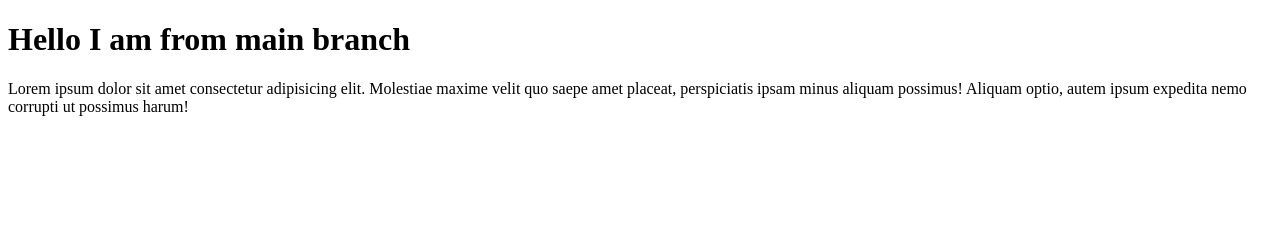
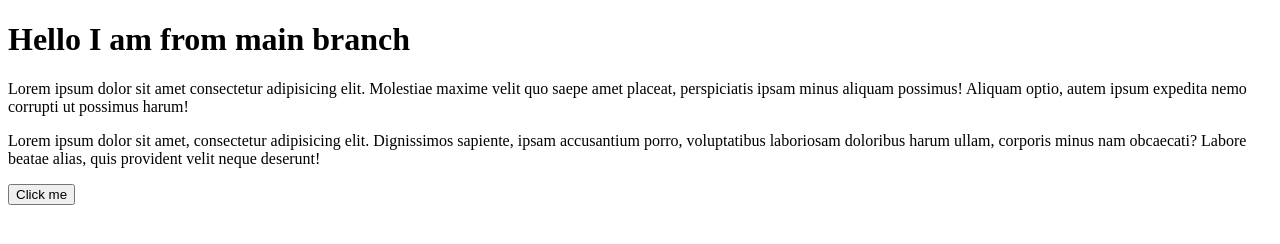
Before and after one commit to aljuned/gitHub-advance, a plain HTML site: page index.html in a window 1280 px wide. Drawn offline with Linux system fonts and the light colour scheme.

Commit message:
Add some code after poping from the stash

```diff
--- a/index.html
+++ b/index.html
@@ -12,6 +12,10 @@
     <h1>Hello I am from main branch</h1>
 
     <p>Lorem ipsum dolor sit amet consectetur adipisicing elit. Molestiae maxime velit quo saepe amet placeat, perspiciatis ipsam minus aliquam possimus! Aliquam optio, autem ipsum expedita nemo corrupti ut possimus harum!</p>
+
+    <p>Lorem ipsum dolor sit amet, consectetur adipisicing elit. Dignissimos sapiente, ipsam accusantium porro, voluptatibus laboriosam doloribus harum ullam, corporis minus nam obcaecati? Labore beatae alias, quis provident velit neque deserunt!</p>
+
+    <button>Click me</button>
 </body>
 
 </html>
```
